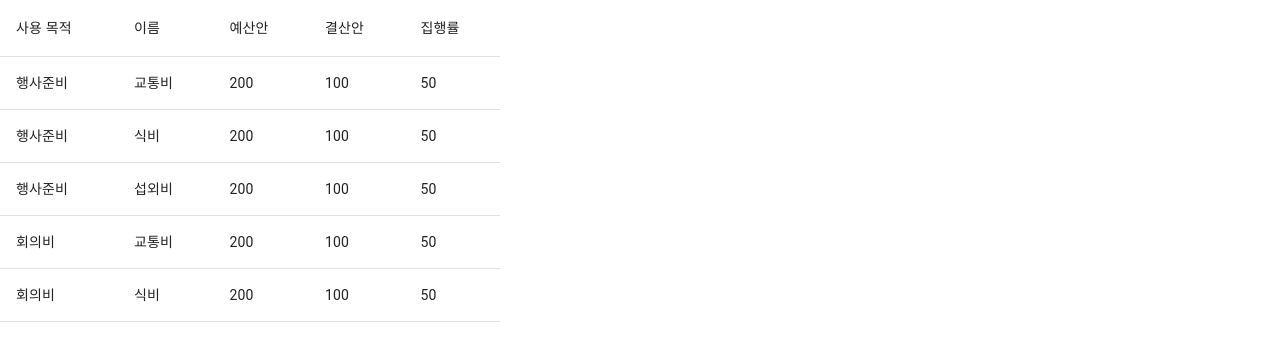
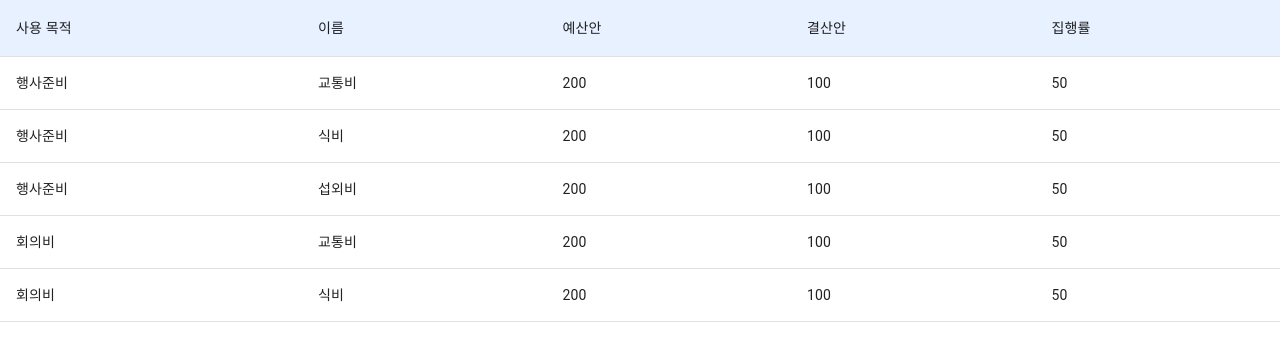
Before and after one commit to jjgit20/git-test, a React (Create React App) app: page / in a window 1280 px wide. Shown: the top 340 px of the page. Built offline with nearby package versions, Linux system fonts and the light colour scheme.

Commit message:
table head color

```diff
--- a/src/App.css
+++ b/src/App.css
@@ -1,38 +1,3 @@
 .App {
   text-align: center;
 }
-
-.App-logo {
-  height: 40vmin;
-  pointer-events: none;
-}
-
-@media (prefers-reduced-motion: no-preference) {
-  .App-logo {
-    animation: App-logo-spin infinite 20s linear;
-  }
-}
-
-.App-header {
-  background-color: #282c34;
-  min-height: 100vh;
-  display: flex;
-  flex-direction: column;
-  align-items: center;
-  justify-content: center;
-  font-size: calc(10px + 2vmin);
-  color: white;
-}
-
-.App-link {
-  color: #61dafb;
-}
-
-@keyframes App-logo-spin {
-  from {
-    transform: rotate(0deg);
-  }
-  to {
-    transform: rotate(360deg);
-  }
-}
--- a/src/App.js
+++ b/src/App.js
@@ -1,12 +1,12 @@
-import {Table, TableBody, TableCell, TableHead, TableRow} from '@mui/material';
+import {Table, TableBody, TableCell, TableHead, TableRow, TableContainer} from '@mui/material';
 import styled from "styled-components";
 import {StyledEngineProvider} from "@mui/styled-engine";
 import './App.css';
 
-const MyTable = styled(Table)`
-  width:500px;
+const MyTableHead = styled(TableHead)`
+  background-color:rgba(232, 241, 255, 1);
+`
 
-`
 
 function App() {
   function createData(
@@ -29,16 +29,17 @@ function App() {
 
   return (
     <StyledEngineProvider injectFirst>
-      <MyTable>
-        <TableHead>
+      <TableContainer>
+        <Table>
+          <MyTableHead>
             <TableRow>
-            <TableCell>사용 목적</TableCell>
+              <TableCell >사용 목적</TableCell>
               <TableCell>이름</TableCell>
               <TableCell>예산안</TableCell>
               <TableCell>결산안</TableCell>
               <TableCell>집행률</TableCell>
             </TableRow>
-        </TableHead>
+          </MyTableHead>
           <TableBody>
             {rows.map((row) => (
               <TableRow>
@@ -50,7 +51,8 @@ function App() {
               </TableRow>
             ))}
           </TableBody>
-      </MyTable>
+        </Table>
+      </TableContainer>
     </StyledEngineProvider>
   );
 }
```
Lines whose indentation alone changed are shown as unchanged.
